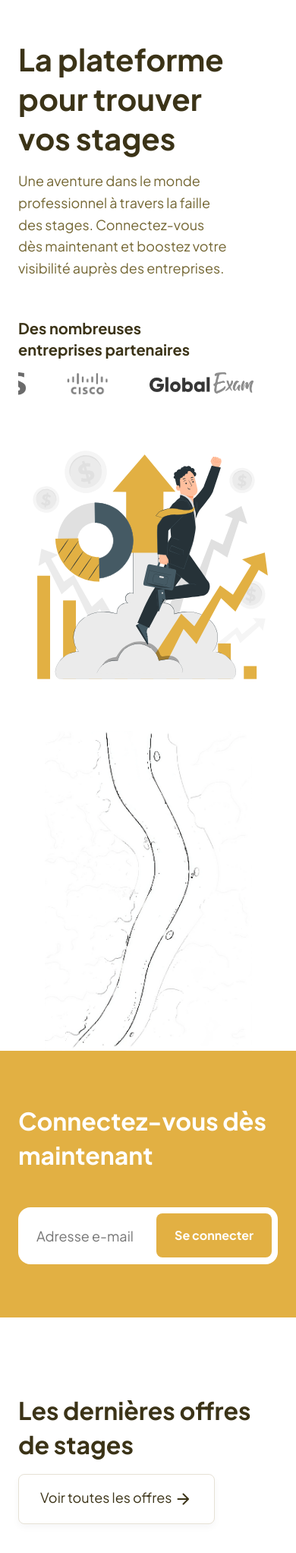
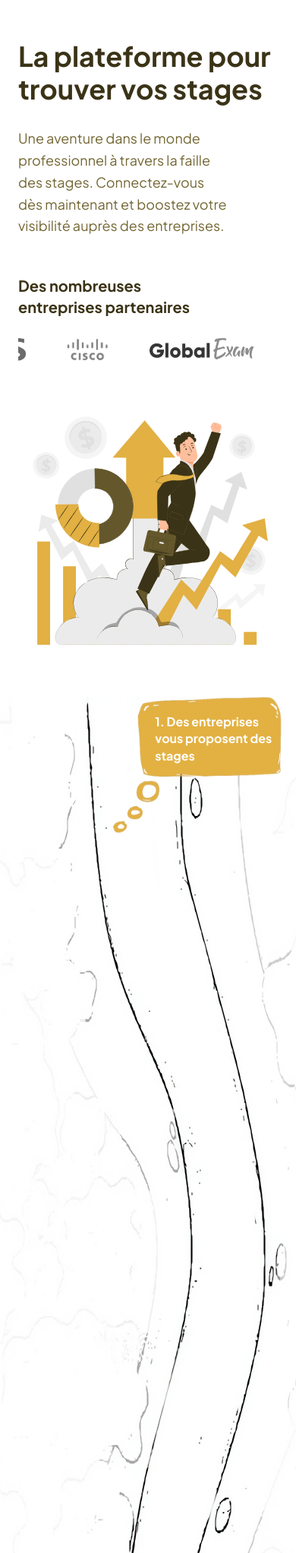
Before and after one commit to PLRpower/ProjetWeb, a PHP site: page /pages/index.html in a window 390 px wide. Shown: the part 98-2142 px from the top of the page at 76% size. Run offline with PHP 8.4, Linux system fonts and the light colour scheme.

Commit message:
Correction bugs

```diff
--- a/assets/css/home.css
+++ b/assets/css/home.css
@@ -33,11 +33,37 @@
     height: 30px;
 }
 
+.rift__container {
+    overflow: hidden;
+    position: relative;
+}
+
 .rift__background {
-    width: 70%;
+    height: 200vh;
     display: block;
     margin-left: auto;
     margin-right: auto;
+}
+
+.rift__box {
+    background-image: url("../images/bubble.webp");
+    background-size: cover;
+    aspect-ratio: 537 / 436;
+    background-repeat: no-repeat;
+    position: absolute;
+    height: 300px;
+}
+
+.rift__box:nth-of-type(1) {
+    top: 0;
+    right: 10%;
+}
+
+.rift__title {
+    padding-top: 10%;
+    padding-left: 25%;
+    color: var(--neutral-100);
+    font-weight: 700;
 }
 
 .cta__container {
@@ -83,6 +109,24 @@
 }
 
 @media screen and (max-width: 48rem) {
+    .rift__title {
+        font-size: 16px;
+    }
+
+    .rift__box {
+        height: 180px;
+    }
+
+    .rift__box:nth-of-type(1) {
+        top: 0;
+        right: 5%;
+    }
+
+    .rift__background {
+        width: 150%;
+        transform: translateX(-10%);
+    }
+
     .hero__scroll {
         max-width: 100%;
     }
--- a/assets/css/typography.css
+++ b/assets/css/typography.css
@@ -1,35 +1,29 @@
 h1 {
-    margin-bottom: 24px;
     font-size: 58px;
     line-height: 1.2em;
 }
 
 h2 {
-    margin-bottom: 16px;
     font-size: 42px;
     line-height: 1.4em;
 }
 
 h3 {
-    margin-bottom: 12px;
     font-size: 26px;
     line-height: 1.4em;
 }
 
 h4 {
-    margin-bottom: 16px;
     font-size: 23px;
     line-height: 1.4em;
 }
 
 h5 {
-    margin-bottom: 16px;
     font-size: 18px;
     line-height: 1.3em;
 }
 
 h6 {
-    margin-bottom: 10px;
     font-size: 16px;
     line-height: 1.4em;
 }
@@ -54,6 +48,25 @@ p {
     margin: 0;
 }
 
+@media screen and (max-width: 48rem) {
+    h1 {
+        font-size: 40px;
+        line-height: 1.3em;
+    }
+
+    h2 {
+        font-size: 32px;
+    }
+
+    h3 {
+        font-size: 22px;
+    }
+
+    h4 {
+        font-size: 20px;
+    }
+}
+
 @media screen and (max-width: 30rem) {
     h1 {
         font-size: 36px;
@@ -72,23 +85,3 @@ p {
         font-size: 18px;
     }
 }
-
-@media screen and (max-width: 48rem) {
-    h1 {
-        margin-bottom: 16px;
-        font-size: 40px;
-        line-height: 1.3em;
-    }
-
-    h2 {
-        font-size: 32px;
-    }
-
-    h3 {
-        font-size: 22px;
-    }
-
-    h4 {
-        font-size: 20px;
-    }
-}
--- a/pages/index.html
+++ b/pages/index.html
@@ -73,8 +73,13 @@
         <img alt="Hero | Intern Rift | Image de Storyset" class="hero__image" src="/assets/images/hero.svg">
     </section>
 
-    <section>
+    <section class="rift__container">
         <img alt="Bg" class="rift__background" src="/assets/images/background.webp">
+        <div class="rift__box">
+            <h3 class="rift__title">1. Des entreprises vous proposent des stages</h3>
+        </div>
+        <div class="rift__line"></div>
+
     </section>
 
     <section class="cta__container">
```
Also changed, not shown: assets/images/bubble.webp (added), assets/images/hero.svg.
